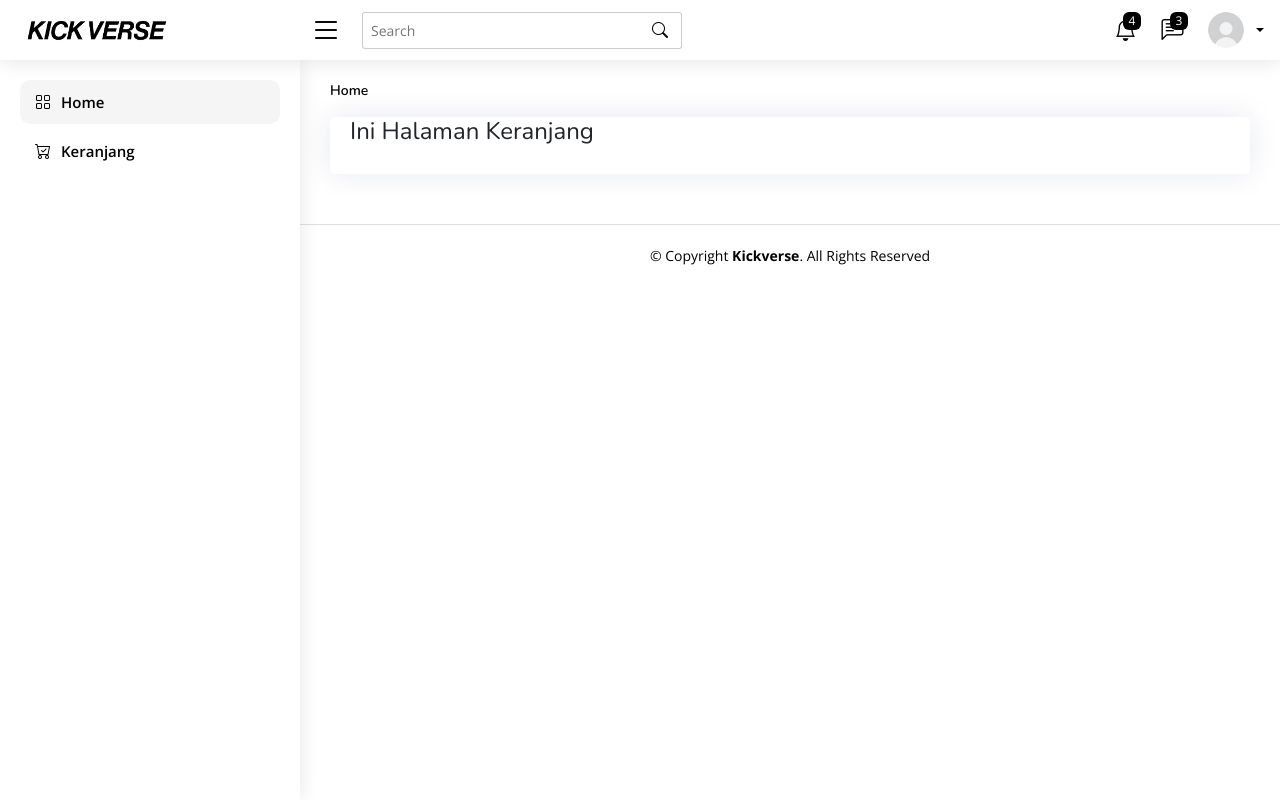
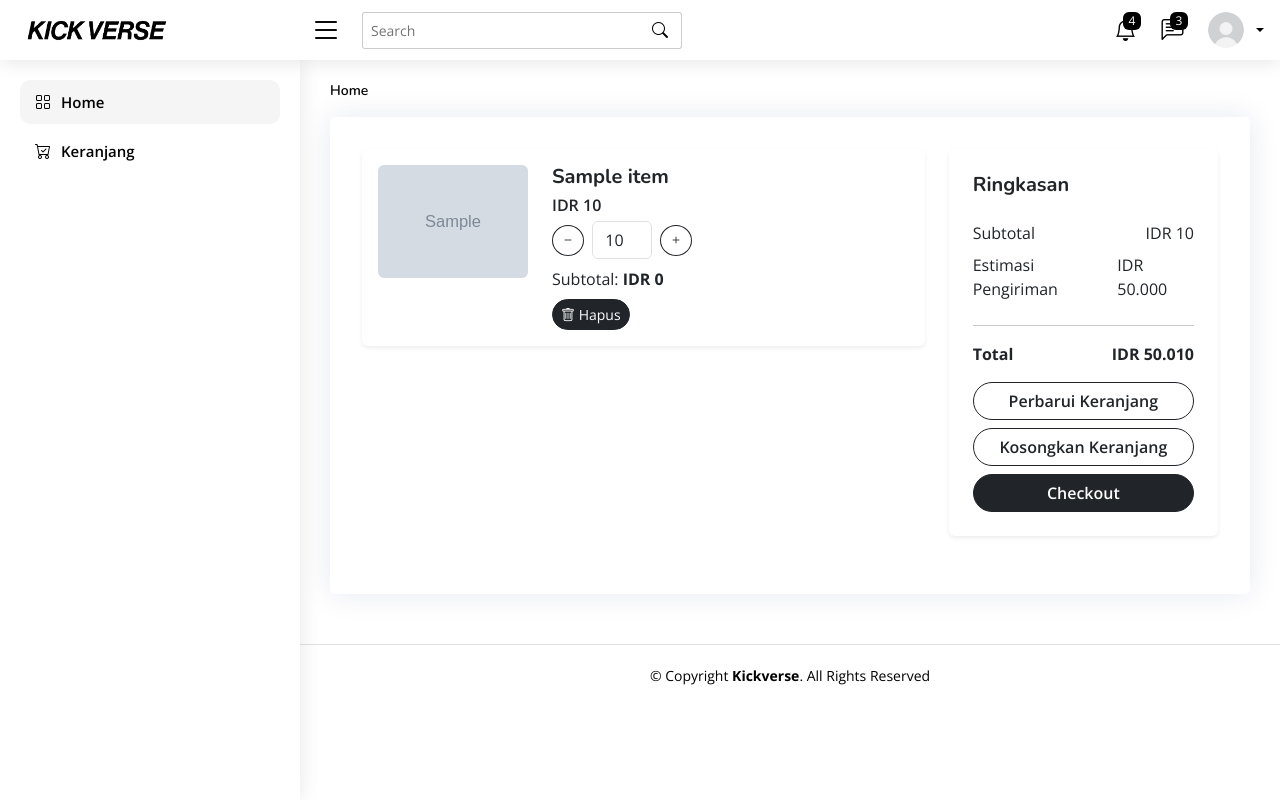
Before and after one commit to ryanditata/KickVerse-ci, a CodeIgniter 4 app: the page made by app/Views/v_keranjang.php in a window 1280 px wide. Run offline with PHP 8.4 and a stand-in for CodeIgniter, Linux system fonts and the light colour scheme; the template is opened without the code that fills it: most values are stand-ins (such as "Sample title", 1, 10 or a date in 2020); grey boxes marked "Sample" are stand-in pictures; data that the repository does not hold is empty; some libraries are stand-ins or nearby versions.

Commit message:
CRUD Library

```diff
--- a/app/Views/v_keranjang.php
+++ b/app/Views/v_keranjang.php
@@ -1,6 +1,92 @@
 <?= $this->extend('layout') ?>
 <?= $this->section('content') ?>
 
-<h4>Ini Halaman Keranjang</h4>
+<?php if (session()->getFlashData('success')) : ?>
+    <div class="alert alert-success alert-dismissible fade show mt-3" role="alert">
+        <?= session()->getFlashData('success') ?>
+        <button type="button" class="btn-close" data-bs-dismiss="alert" aria-label="Close"></button>
+    </div>
+<?php endif; ?>
+
+<?php echo form_open('keranjang/edit') ?>
+
+<div class="container py-2 mt-4">
+    <div class="row g-4"> <!-- Tambahkan g-4 agar sama seperti product grid -->
+
+        <!-- Daftar Keranjang -->
+        <div class="col-md-8">
+            <?php
+            $i = 1;
+            if (!empty($items)) :
+                foreach ($items as $index => $item) :
+            ?>
+                <div class="card mb-4 shadow-sm rounded p-3 d-flex flex-row">
+                    <div style="width: 150px;">
+                        <img src="<?= base_url('img/' . $item['options']['foto']) ?>" alt="<?= $item['name'] ?>" class="img-fluid rounded">
+                    </div>
+                    <div class="ms-4 flex-grow-1">
+                        <h5 class="fw-bold mb-1"><?= $item['name'] ?></h5>
+                        <p class="fw-semibold mb-1">IDR <?= number_format($item['price'], 0, ',', '.') ?></p>
+
+                        <div class="d-flex align-items-center gap-2">
+                            <button type="button" class="btn btn-outline-dark btn-sm rounded-circle" onclick="changeQty('qty<?= $i ?>', -1)">
+                                <i class="bi bi-dash"></i>
+                            </button>
+                            <input type="number" min="1" name="qty<?= $i ?>" id="qty<?= $i ?>" class="form-control text-center" style="width: 60px;" value="<?= $item['qty'] ?>">
+                            <button type="button" class="btn btn-outline-dark btn-sm rounded-circle" onclick="changeQty('qty<?= $i ?>', 1)">
+                                <i class="bi bi-plus"></i>
+                            </button>
+                        </div>
+
+                        <p class="mt-2 mb-0">Subtotal: <strong>IDR <?= number_format($item['subtotal'], 0, ',', '.') ?></strong></p>
+                        <a href="<?= base_url('keranjang/delete/' . $item['rowid']) ?>" class="btn btn-dark btn-sm rounded-pill mt-2">
+                            <i class="bi bi-trash"></i> Hapus
+                        </a>
+                    </div>
+                </div>
+            <?php
+                $i++;
+                endforeach;
+            endif;
+            ?>
+        </div>
+
+        <!-- Ringkasan -->
+        <div class="col-md-4">
+            <div class="card shadow-sm p-4 rounded">
+                <h5 class="fw-bold mb-4">Ringkasan</h5>
+                <div class="d-flex justify-content-between mb-2">
+                    <span>Subtotal</span>
+                    <span>IDR <?= number_format($total, 0, ',', '.') ?></span>
+                </div>
+                <div class="d-flex justify-content-between mb-2">
+                    <span>Estimasi Pengiriman</span>
+                    <span>IDR 50.000</span>
+                </div>
+                <hr>
+                <div class="d-flex justify-content-between mb-3 fw-bold">
+                    <span>Total</span>
+                    <span>IDR <?= number_format($total + 50000, 0, ',', '.') ?></span>
+                </div>
+                <button type="submit" class="btn btn-outline-dark w-100 rounded-pill mb-2 fw-semibold">Perbarui Keranjang</button>
+                <a href="<?= base_url('keranjang/clear') ?>" class="btn btn-outline-dark w-100 rounded-pill fw-semibold">Kosongkan Keranjang</a>
+                <a href="<?= base_url('checkout') ?>" class="btn btn-dark w-100 mt-2 rounded-pill fw-semibold">Checkout</a>
+            </div>
+        </div>
+    </div>
+</div>
+
+<script>
+    function changeQty(id, delta) {
+        const input = document.getElementById(id);
+        const current = parseInt(input.value);
+        if (!isNaN(current)) {
+            const newValue = Math.max(current + delta, 1);
+            input.value = newValue;
+        }
+    }
+</script>
+
+<?php echo form_close() ?>
 
 <?= $this->endSection() ?>
```
Also changed, not shown: app/Controllers/TransaksiController.php (+163 -1 lines).
